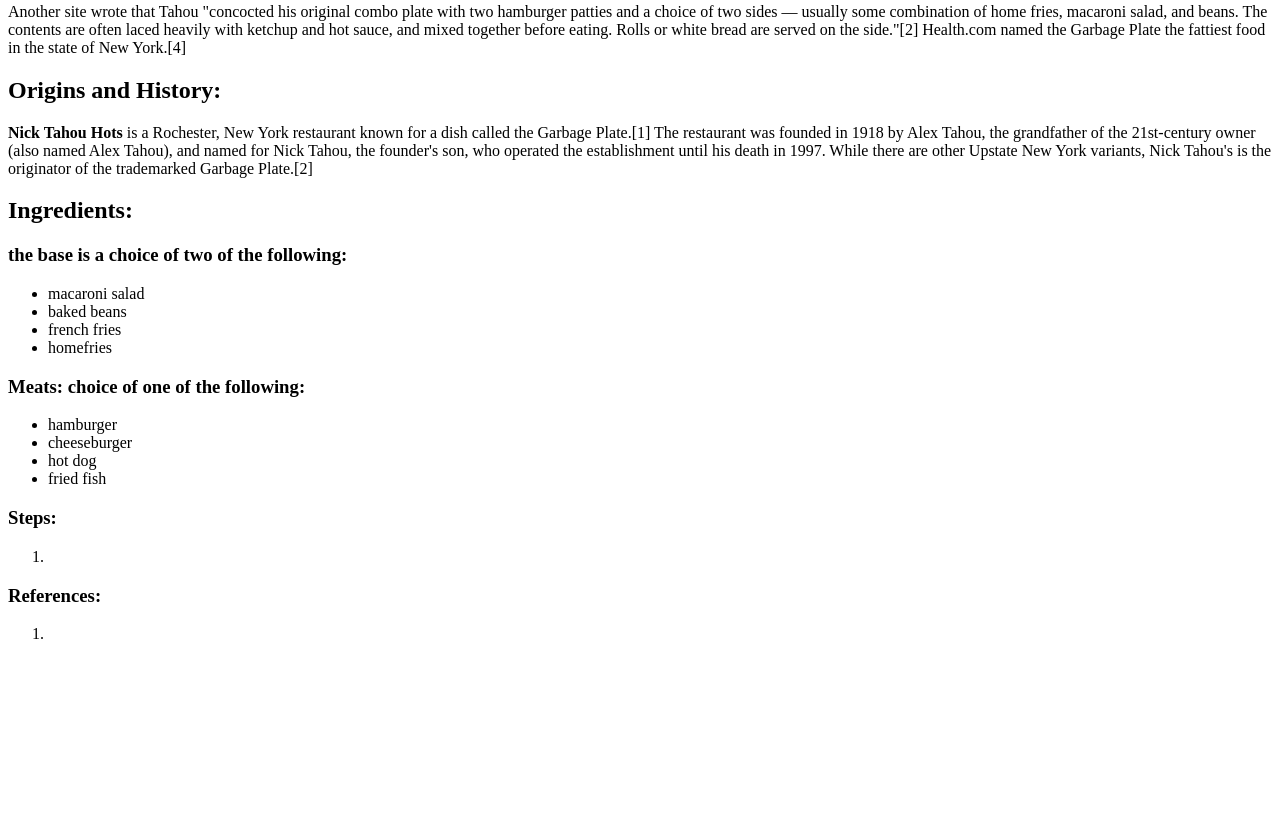
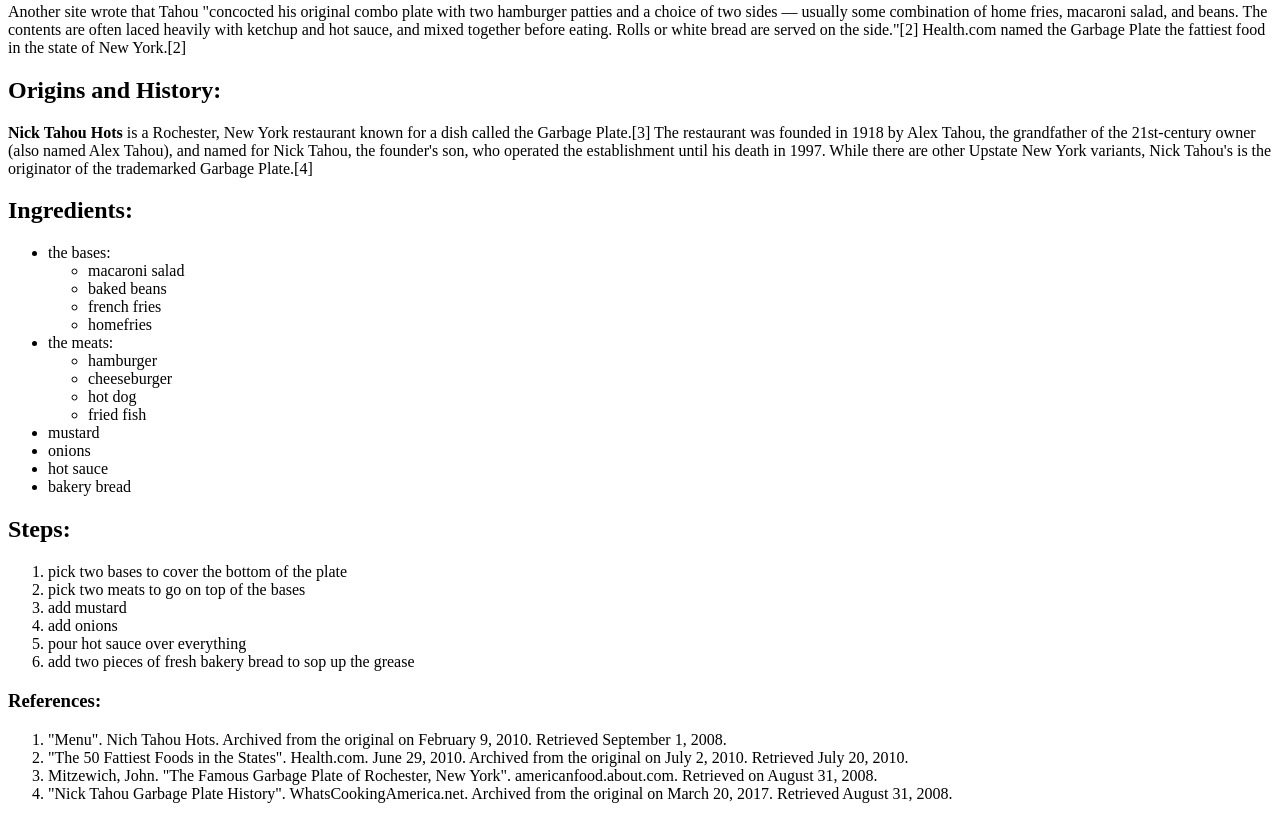
Before and after one commit to dreessen-n/odin-recipes, a plain HTML site: page recipes/garbage-plate.html in a window 1280 px wide. Shown: the part 1658-2477 px from the top of the page. Before the commit the page ends 2317 px from the top, so only its background shows below. Drawn offline with Linux system fonts and the light colour scheme.

Commit message:
Edit garbage-plate.html

```diff
--- a/recipes/garbage-plate.html
+++ b/recipes/garbage-plate.html
@@ -13,41 +13,54 @@
 
         <h2>Description:</h2>
 
-            <p>A Garbage Plate, according to a 2010 archive of the restaurant's official website, starts "with a base of any combination of home fries, macaroni salad, baked beans, or french fries topped by your choice of meats and dressed to your liking with spicy mustard, chopped onions, and our signature Nick Tahou's hot sauce. Each plate comes with two thick slices of fresh Italian bread and butter."[3]</p>
+            <p>A Garbage Plate, according to a 2010 archive of the restaurant's official website, starts "with a base of any combination of home fries, macaroni salad, baked beans, or french fries topped by your choice of meats and dressed to your liking with spicy mustard, chopped onions, and our signature Nick Tahou's hot sauce. Each plate comes with two thick slices of fresh Italian bread and butter."[1]</p>
 
-            <p>Another site wrote that Tahou "concocted his original combo plate with two hamburger patties and a choice of two sides — usually some combination of home fries, macaroni salad, and beans. The contents are often laced heavily with ketchup and hot sauce, and mixed together before eating. Rolls or white bread are served on the side."[2] Health.com named the Garbage Plate the fattiest food in the state of New York.[4]</p>
+            <p>Another site wrote that Tahou "concocted his original combo plate with two hamburger patties and a choice of two sides — usually some combination of home fries, macaroni salad, and beans. The contents are often laced heavily with ketchup and hot sauce, and mixed together before eating. Rolls or white bread are served on the side."[2] Health.com named the Garbage Plate the fattiest food in the state of New York.[2]</p>
 
         <h2>Origins and History:</h2>
 
-            <p><strong>Nick Tahou Hots</strong> is a Rochester, New York restaurant known for a dish called the Garbage Plate.[1] The restaurant was founded in 1918 by Alex Tahou, the grandfather of the 21st-century owner (also named Alex Tahou), and named for Nick Tahou, the founder's son, who operated the establishment until his death in 1997. While there are other Upstate New York variants, Nick Tahou's is the originator of the trademarked Garbage Plate.[2]</p>
+            <p><strong>Nick Tahou Hots</strong> is a Rochester, New York restaurant known for a dish called the Garbage Plate.[3] The restaurant was founded in 1918 by Alex Tahou, the grandfather of the 21st-century owner (also named Alex Tahou), and named for Nick Tahou, the founder's son, who operated the establishment until his death in 1997. While there are other Upstate New York variants, Nick Tahou's is the originator of the trademarked Garbage Plate.[4]</p>
 
         <h2>Ingredients:</h2>
 
-            <h3>the base is a choice of two of the following:</h3>
+            <ul>
+                <li>the bases:</li>
                     <ul>
                         <li>macaroni salad</li>
                         <li>baked beans</li>
                         <li>french fries</li>
                         <li>homefries</li>
                     </ul>
-            <h3>Meats: choice of one of the following:</h3>
+                <li>the meats:</li>
                     <ul>
                         <li>hamburger</li>
                         <li>cheeseburger</li>
                         <li>hot dog</li>
                         <li>fried fish</li>
                     </ul>
-            <h3
+                <li>mustard</li>
+                <li>onions</li>
+                <li>hot sauce</li>
+                <li>bakery bread</li>
+            </ul>
 
         <h2>Steps:</h2>
 
             <ol>
-                <li></li>
+                <li>pick two bases to cover the bottom of the plate </li>
+                <li>pick two meats to go on top of the bases</li>
+                <li>add mustard</li>
+                <li>add onions</li>
+                <li>pour hot sauce over everything</li>
+                <li>add two pieces of fresh bakery bread to sop up the grease</li>
             </ol>
 
             <h3>References:</h3>
                 <ol>
-                    <li></li>
+                    <li>"Menu". Nich Tahou Hots. Archived from the original on February 9, 2010. Retrieved September 1, 2008.</li>
+                    <li>"The 50 Fattiest Foods in the States". Health.com. June 29, 2010. Archived from the original on July 2, 2010. Retrieved July 20, 2010.</li>
+                    <li>Mitzewich, John. "The Famous Garbage Plate of Rochester, New York". americanfood.about.com. Retrieved on August 31, 2008.</li>
+                    <li>"Nick Tahou Garbage Plate History". WhatsCookingAmerica.net. Archived from the original on March 20, 2017. Retrieved August 31, 2008.</li>
                 </ol>
 
 
```
Lines whose indentation alone changed are shown as unchanged.
